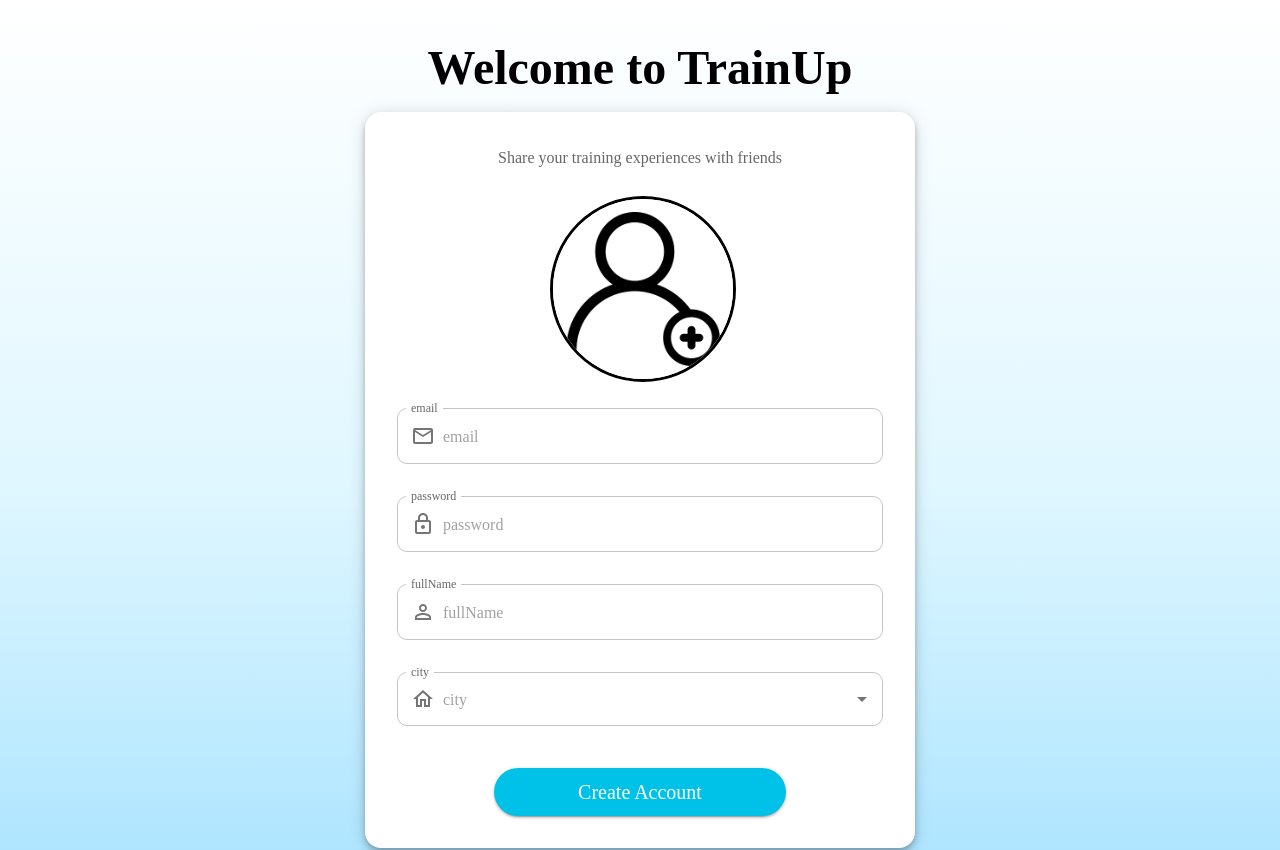
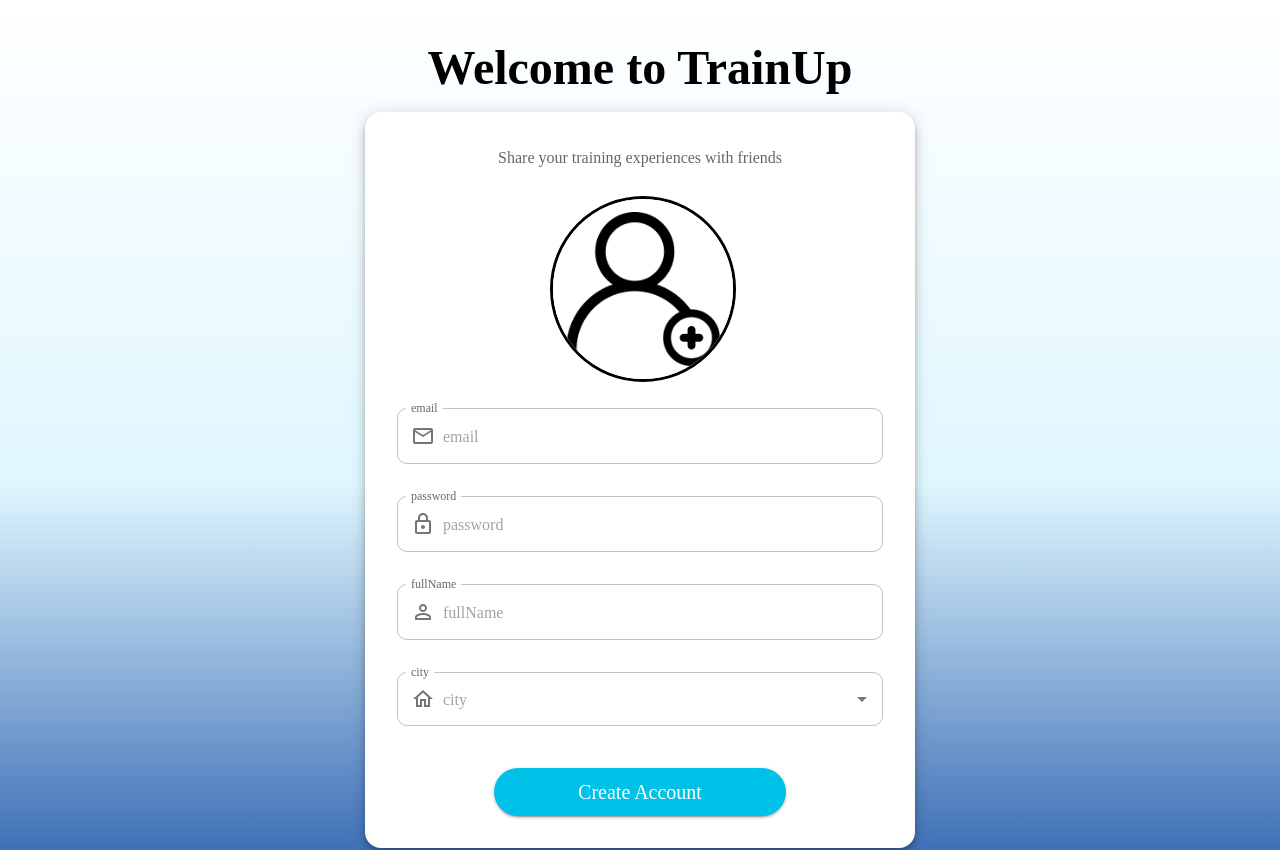
Before and after one commit to degreeProjects/trainUp-frontend, a React (Vite) app: page /register in a window 1280 px wide. Shown: the top 850 px of the page. Built offline with nearby package versions, Linux system fonts and the light colour scheme; no server answers.

Commit message:
fix: color in background of register page

```diff
--- a/src/pages/register/Register.tsx
+++ b/src/pages/register/Register.tsx
@@ -18,7 +18,7 @@
         justifyContent: "space-between",
         alignItems: "center",
         background:
-          "linear-gradient(180deg, #ffffff 0%, #e0f7ff 50%, #a0e0ff 100%)",
+          "linear-gradient(180deg, #ffffff 0%, #e0f7ff 50%, #0d47a1 100%)",
         p: 3,
       }}
     >
```
